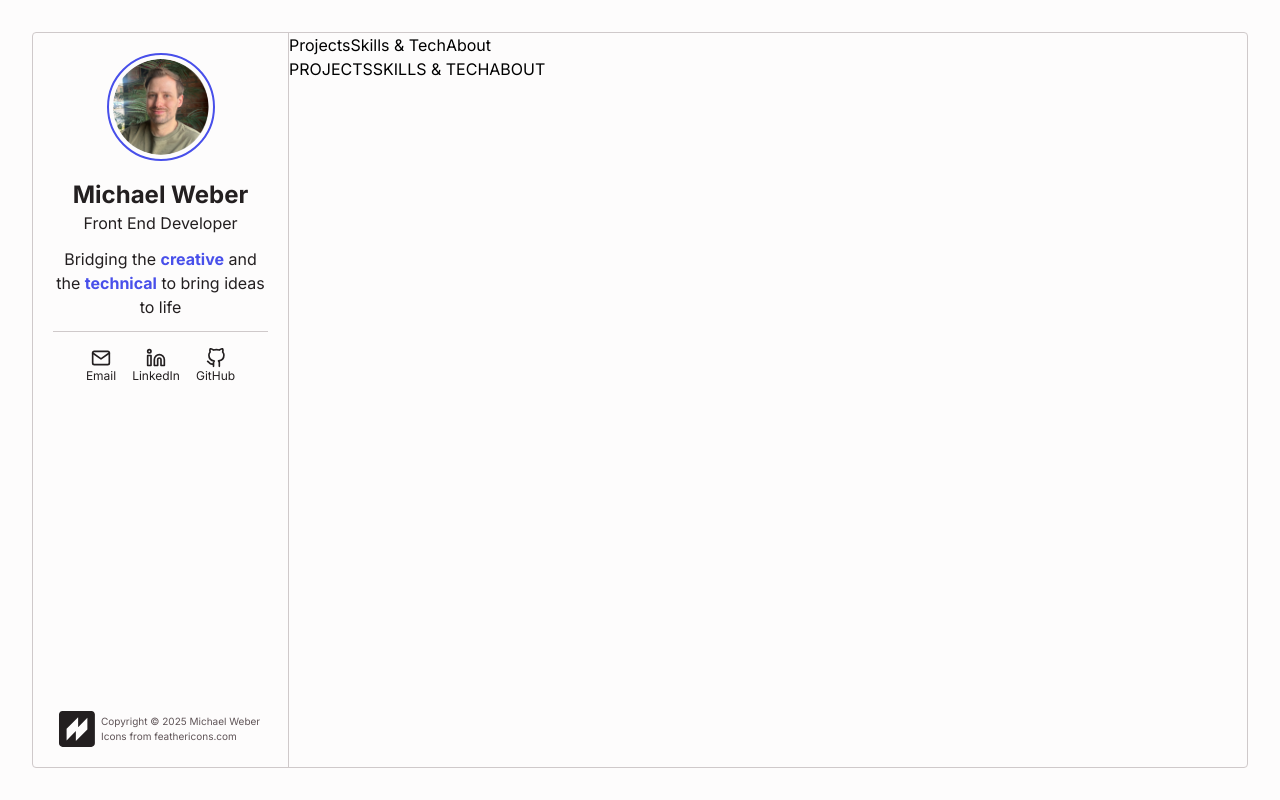
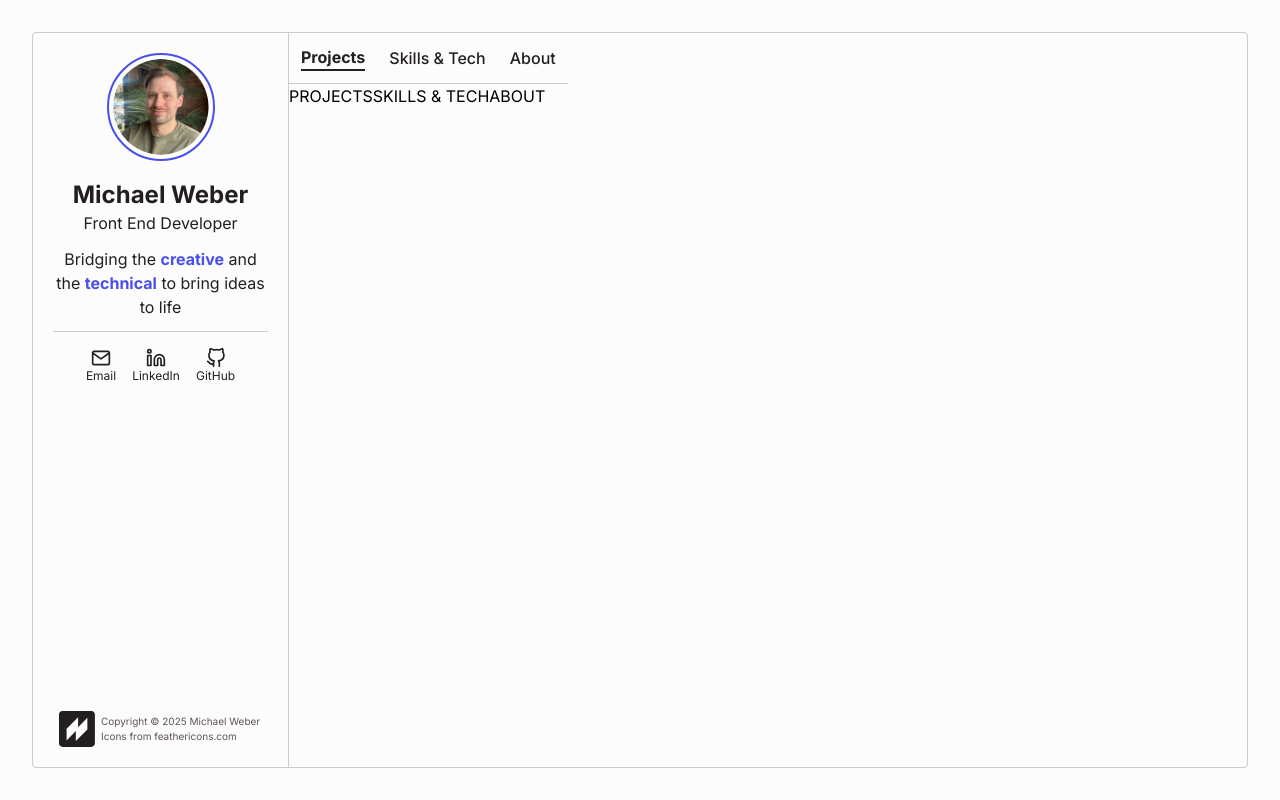
Before and after one commit to MichaelScottWeber/dev-portfolio-2025, a React (Vite) app: page / in a window 1280 px wide. Built offline with nearby package versions, Linux system fonts and the light colour scheme.

Commit message:
Adds button functionality, and some styling

```diff
--- a/src/App.tsx
+++ b/src/App.tsx
@@ -1,23 +1,13 @@
 import './App.css';
 import Sidebar from './components/Sidebar';
+import MainContent from './components/MainContent';
 
 function App() {
   return (
     <main className='p-4 sm:p-6 md:p-8 flex min-h-screen bg-white w-screen font-display'>
       <div className='border-0 md:border border-gray-300 flex flex-col md:flex-row rounded w-full'>
         <Sidebar />
-        <section>
-          <div>
-            <button>Projects</button>
-            <button>Skills & Tech</button>
-            <button>About</button>
-          </div>
-          <div>
-            <span>PROJECTS</span>
-            <span>SKILLS & TECH</span>
-            <span>ABOUT</span>
-          </div>
-        </section>
+        <MainContent />
       </div>
     </main>
   );
--- /dev/null
+++ b/src/components/MainContent.tsx
@@ -0,0 +1,40 @@
+import { useState } from 'react';
+import TabButton from './TabButton';
+
+type View = 'projects' | 'skills' | 'about';
+
+function MainContent() {
+  const [currentView, setCurrentView] = useState<View>('projects');
+
+  return (
+    <section>
+      <div className='border-b border-gray-300 flex items-center justify-between'>
+        <TabButton
+          onClick={() => setCurrentView('projects')}
+          selected={currentView === 'projects'}
+        >
+          Projects
+        </TabButton>
+        <TabButton
+          onClick={() => setCurrentView('skills')}
+          selected={currentView === 'skills'}
+        >
+          Skills & Tech
+        </TabButton>
+        <TabButton
+          onClick={() => setCurrentView('about')}
+          selected={currentView === 'about'}
+        >
+          About
+        </TabButton>
+      </div>
+      <div>
+        <span>PROJECTS</span>
+        <span>SKILLS & TECH</span>
+        <span>ABOUT</span>
+      </div>
+    </section>
+  );
+}
+
+export default MainContent;
--- /dev/null
+++ b/src/components/TabButton.tsx
@@ -0,0 +1,22 @@
+type TabButtonProps = {
+  children: string;
+  selected: boolean;
+  onClick: () => void;
+};
+
+function TabButton({ children, selected, onClick }: TabButtonProps) {
+  return (
+    <button
+      onClick={onClick}
+      className={`text-base text-black m-3 transition-all ${
+        selected
+          ? 'font-bold border-b-2'
+          : 'font-medium cursor-pointer hover:text-primary-500'
+      }`}
+    >
+      {children}
+    </button>
+  );
+}
+
+export default TabButton;
```
